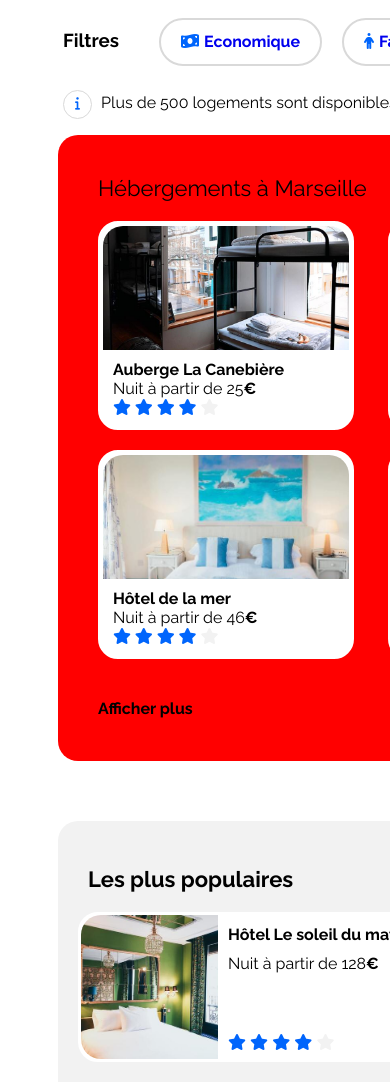
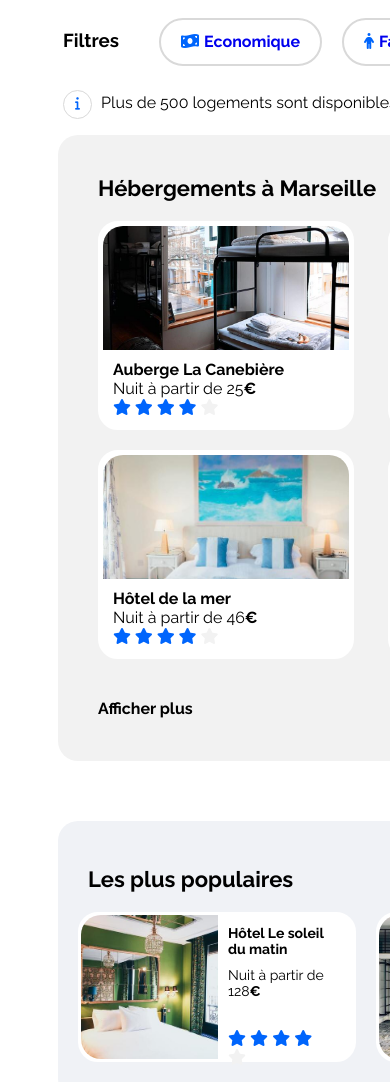
Before and after one commit to AlexianeBA/Booki_P2, a plain HTML site: page index.html in a window 390 px wide. Shown: the part 220-1302 px from the top of the page. Drawn offline with Linux system fonts and the light colour scheme.

Commit message:
create media queries

```diff
--- a/index.html
+++ b/index.html
@@ -207,12 +207,12 @@
         </div>
         <div class="hebergement_plus">Afficher plus</div>
       </div>
-      <div class="popular">
+      <div class="popular flex flex-column">
         <div class="flex flex-row courbe">
           <div class="popular_title">Les plus populaires</div>
           <i class="fa-solid fa-chart-line courbe_style"></i>
         </div>
-        <div>
+        <div class="popular_direction">
           <div class="popular_carte flex flex-row">
             <img
               class="location"
--- a/style.css
+++ b/style.css
@@ -24,28 +24,104 @@ body {
   align-items: center;
 }
 
-@media screen and (max-device-width: 1441px) {
-  /*Desktop*/
-  .hebergement {
+@media screen and (max-device-width: 1440px) {
+  /* desktop */
+  .popular {
     background-color: #f2f2f2;
+    width: 420px;
+    height: 626px;
+    border-radius: 20px;
   }
-  .hebergement_popular {
-    flex-direction: row;
+
+  .popular_carte {
+    border-radius: 20px 20px 20px 20px;
+    border: 3px solid white;
+    width: 343px;
+    height: 144px;
+    background-color: white;
+    margin-bottom: 20px;
+    margin-left: 20px;
+    padding-right: 20px;
+  }
+  .popular_description_note {
+    padding-left: 10px;
+    color: #0065fc;
+  }
+
+  .popular_description_sub_title {
+    padding-bottom: 60px;
+    padding-top: 10px;
+    padding-left: 10px;
+  }
+  .popular_description_sub_title_except {
+    padding-bottom: 45px;
+    padding-top: 10px;
+    padding-left: 10px;
+  }
+  .courbe {
+    justify-content: space-between;
+    margin: 45px 10px 20px 10px;
+  }
+  .courbe_style {
+    color: #0065fc;
+    font-size: 22px;
+    margin-right: 20px;
+  }
 }
 @media screen and (max-device-width: 1024px) {
   /*Tablette*/
-    .hebergement {
-      background-color: red;
-    }
+
   .hebergement_popular {
     flex-direction: column;
+  }
+  .popular_direction {
+    display: flex;
+    flex-direction: row;
+  }
+  .popular {
+    width: 880px;
+    height: 278px;
+    background-color: #f0f2f6;
+    padding-right: 40px;
+  }
+  .popular_carte {
+    border-radius: 20px 20px 20px 20px;
+    border: 3px solid white;
+    width: 252px;
+    height: 144px;
+    background-color: white;
+    margin-bottom: 20px;
+    margin-left: 20px;
+    padding-right: 20px;
+  }
+  .popular_description_sub_title {
+    padding-bottom: 30px;
+    padding-top: 10px;
+    padding-left: 10px;
+    font-size: 14px;
+  }
+  .popular_description_note {
+    padding-left: 10px;
+    color: #0065fc;
+  }
+  .popular_description_title {
+    font-weight: bold;
+    font-size: 14px;
+    padding-left: 10px;
+    padding-top: 10px;
+  }
+
+  .courbe_style {
+    color: #0065fc;
+    font-size: 22px;
+    margin-right: 0px;
+    padding-left: 10px;
+  }
 }
 @media screen and (max-device-width: 768px) {
   /*Smartphone*/
   .hebergement {
     background-color: blue;
-      }
-    }
   }
 }
 
@@ -151,21 +227,22 @@ h3 {
   padding-left: 40px;
   margin-top: 40px;
   margin-bottom: 20px;
+  font-weight: bold;
 }
-.hebergement {
-  border-radius: 20px;
-  padding-right: 40px;
 
-  width: 880px;
-  height: 626px;
-  margin-bottom: 20px;
-}
 .lieux {
   border-radius: 20px 20px 0 0;
   height: 124px;
   object-fit: cover;
 }
-
+.hebergement {
+  border-radius: 20px;
+  padding-right: 40px;
+  background-color: #f2f2f2;
+  width: 880px;
+  height: 626px;
+  margin-bottom: 20px;
+}
 .hebergement_carte {
   border-radius: 20px 20px 20px 20px;
   border: 5px solid white;
@@ -206,22 +283,7 @@ h3 {
   padding-bottom: 40px;
   padding-left: 40px;
 }
-.popular {
-  background-color: #f2f2f2;
-  width: 420px;
-  height: 626px;
-  border-radius: 20px;
-}
-.popular_carte {
-  border-radius: 20px 20px 20px 20px;
-  border: 3px solid white;
-  width: 343px;
-  height: 144px;
-  background-color: white;
-  margin-bottom: 20px;
-  margin-left: 20px;
-  padding-right: 20px;
-}
+
 .popular_title {
   font-weight: bold;
   font-size: 22px;
@@ -229,15 +291,6 @@ h3 {
   margin-left: 20px;
 }
 
-.courbe_style {
-  color: #0065fc;
-  font-size: 22px;
-  margin-right: 20px;
-}
-.courbe {
-  justify-content: space-between;
-  margin: 45px 10px 20px 10px;
-}
 .location {
   border-radius: 20px 0 0 20px;
   height: 144px;
@@ -250,27 +303,6 @@ h3 {
   width: 343px;
   height: 144px;
   background-color: white;
-}
-
-.popular_description_title {
-  font-size: 16px;
-  font-weight: bold;
-  padding-left: 10px;
-  padding-top: 10px;
-}
-.popular_description_sub_title {
-  padding-bottom: 60px;
-  padding-top: 10px;
-  padding-left: 10px;
-}
-.popular_description_sub_title_except {
-  padding-bottom: 45px;
-  padding-top: 10px;
-  padding-left: 10px;
-}
-.popular_description_note {
-  padding-left: 10px;
-  color: #0065fc;
 }
 
 .activity_title {
```
Lines whose indentation alone changed are shown as unchanged.
